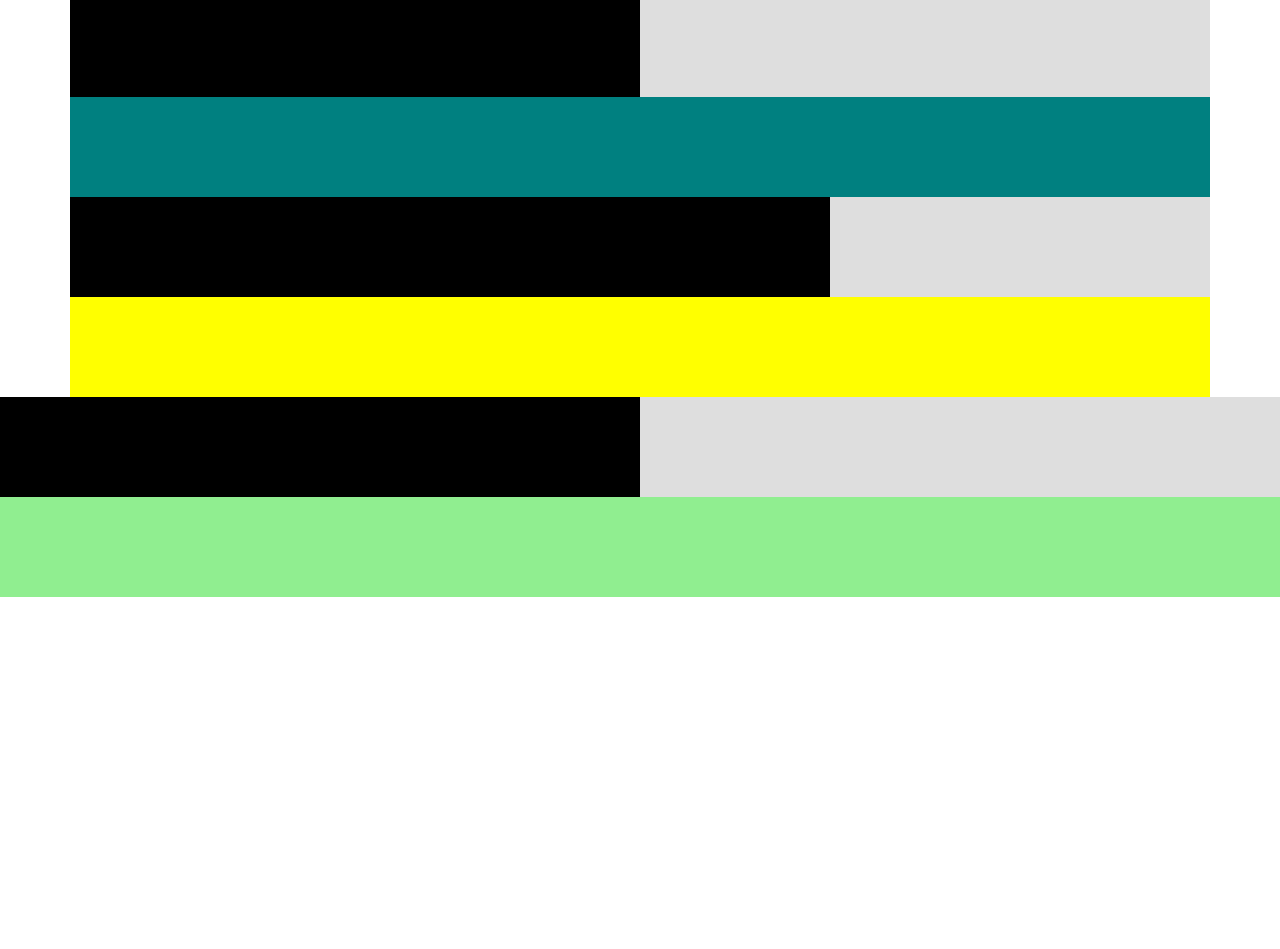
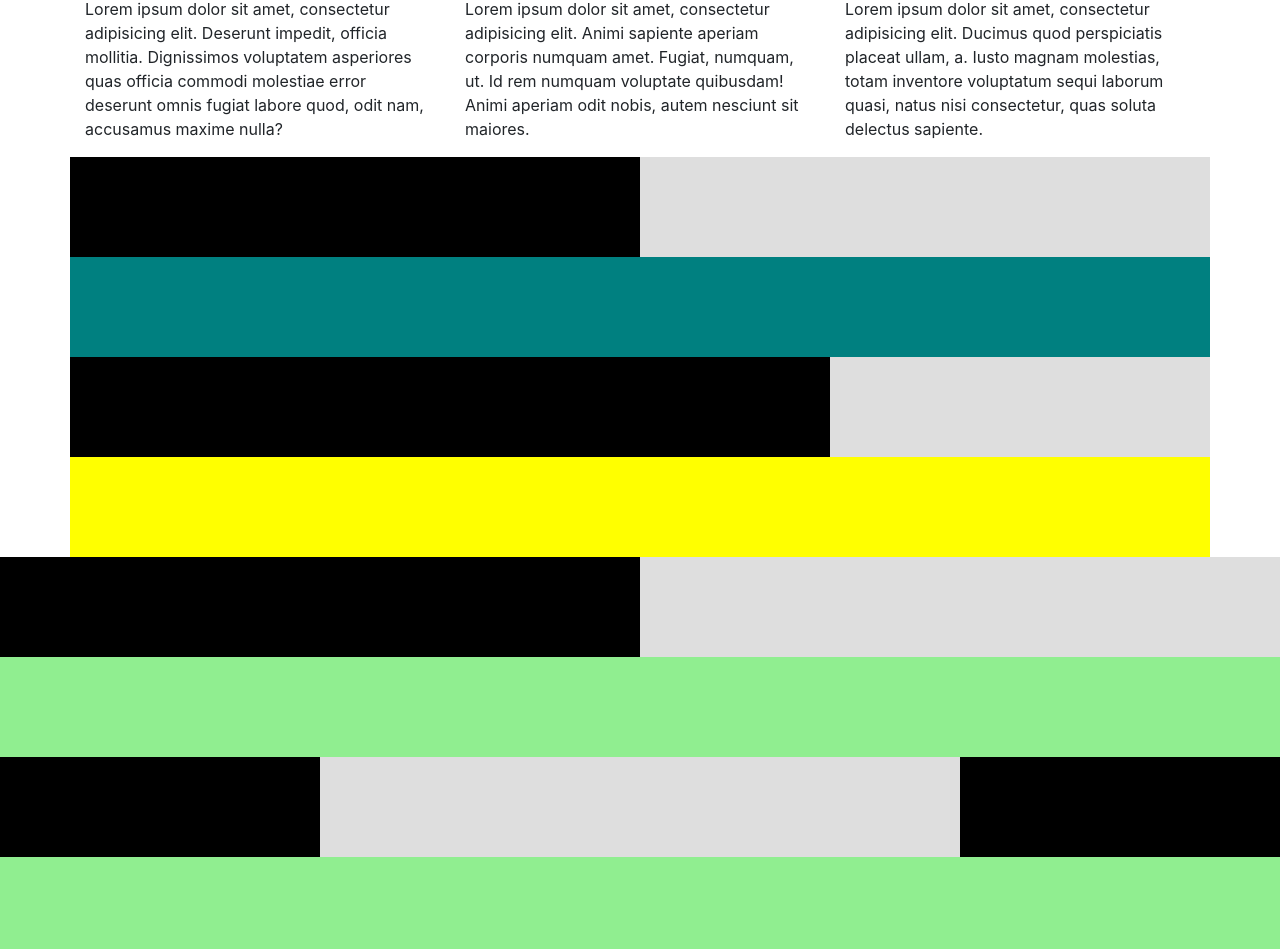
Before and after one commit to SocialMirrorCom/Bootstrap-html-template, a plain HTML site: page index.html in a window 1280 px wide. Shown: the part 59-1008 px from the top of the page. Before the commit the page ends 800 px from the top, so only its background shows below. Drawn offline with nearby package versions, Linux system fonts and the light colour scheme.

Commit message:
Added some more rows and cols

```diff
--- a/index.html
+++ b/index.html
@@ -12,7 +12,23 @@
   <title>Bootstrap HTML template</title>
 </head>
 <body>
-  <h1>Hello, world!</h1>
+  <div class="container-fluid" style="background-color: lightblue; text-align: center">
+     <h1>Hello, world!</h1>
+  </div>
+  <div class="container">
+    <div class="row">
+      <div class="col-md-4">
+        <p>Lorem ipsum dolor sit amet, consectetur adipisicing elit. Deserunt impedit, officia mollitia. Dignissimos voluptatem asperiores quas officia commodi molestiae error deserunt omnis fugiat labore quod, odit nam, accusamus maxime nulla?</p>
+      </div>
+      <div class="col-md-4">
+        <p>Lorem ipsum dolor sit amet, consectetur adipisicing elit. Animi sapiente aperiam corporis numquam amet. Fugiat, numquam, ut. Id rem numquam voluptate quibusdam! Animi aperiam odit nobis, autem nesciunt sit maiores.</p>
+      </div>
+      <div class="col-md-4">
+        <p>Lorem ipsum dolor sit amet, consectetur adipisicing elit. Ducimus quod perspiciatis placeat ullam, a. Iusto magnam molestias, totam inventore voluptatum sequi laborum quasi, natus nisi consectetur, quas soluta delectus sapiente.</p>
+      </div>
+    </div>
+  </div>
+
   <!--class container располагает контент на странице по центру-->
   <div class="container" style="height: 200px; background-color: teal">
     <!--class row добавляет ряд-->
@@ -45,6 +61,13 @@
       <div class="col-8 col-md-4 col-xl-6 box2"></div>
     </div>
   </div>
+  <div class="container-fluid" style="height: 200px; background-color: lightgreen">
+    <div class="row">
+      <div class="col-md-4 col-xl-3 box1"></div>
+      <div class="col-md-4 col-xl-6 box2"></div>
+      <div class="col-md-4 col-xl-3 box1"></div>
+    </div>
+  </div>
 
   <!-- Optional JavaScript -->
   <!-- jQuery first, then Popper.js, then Bootstrap JS -->
```
